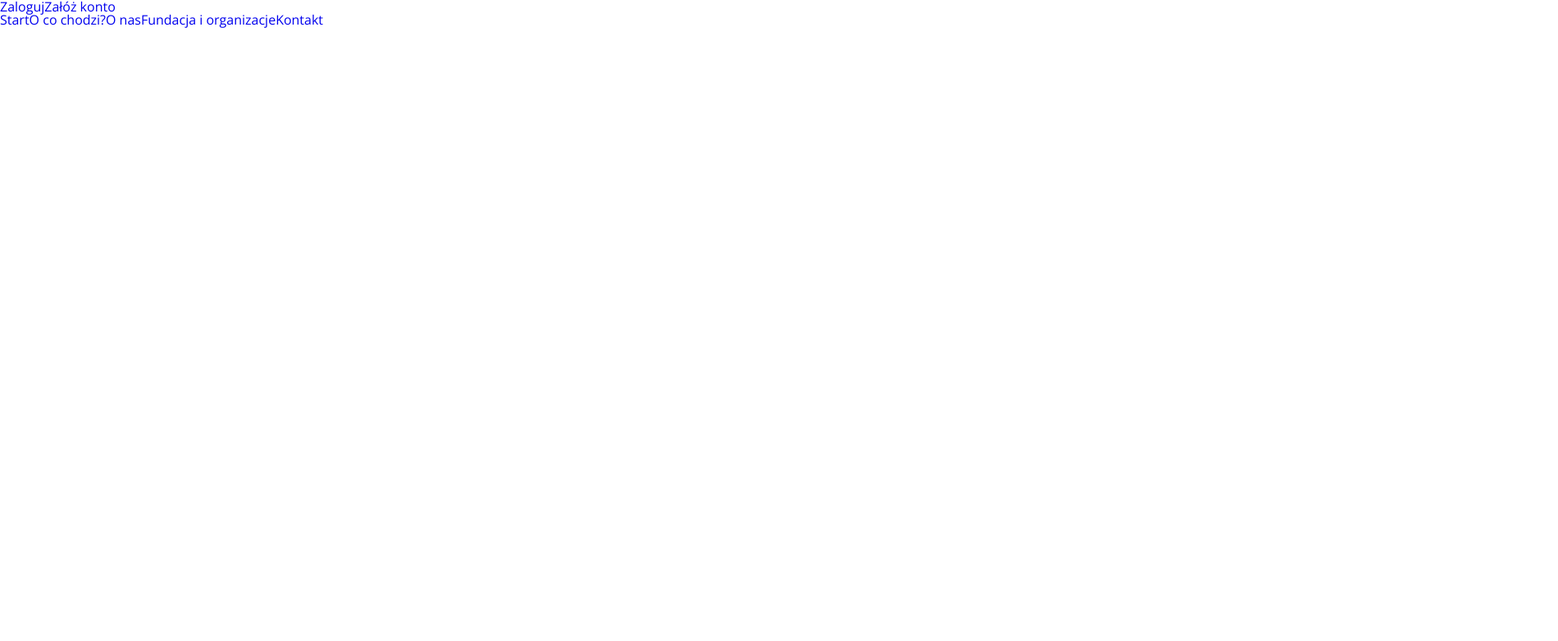
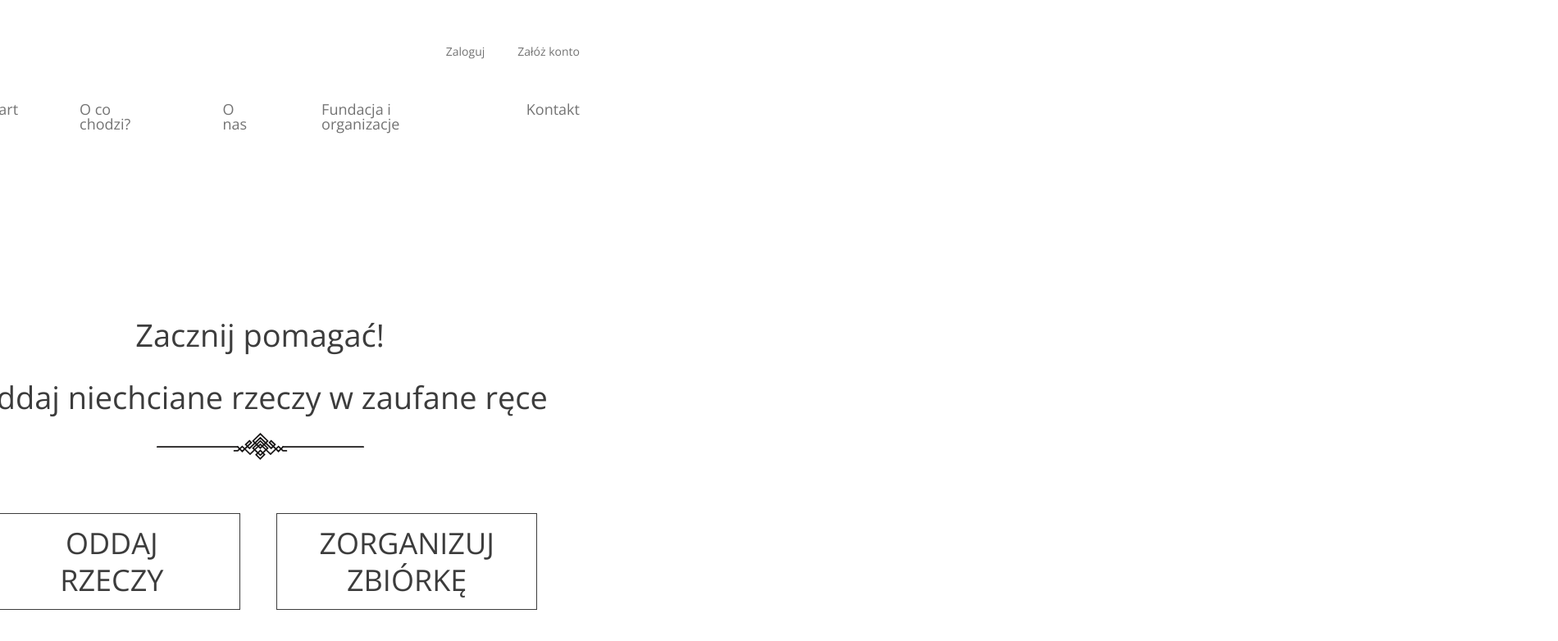
Before and after one commit to EwelinaKopczewska/Givebackthings-App, a React (Create React App) app: page / in a window 1280 px wide. Shown: the top 782 px of the page at 82% size, 1900 px wide, since content can reach past the window. Built offline with nearby package versions, Linux system fonts and the light colour scheme.

Commit message:
Navigation and home section

```diff
--- a/src/components/Home/HomeHeader.js
+++ b/src/components/Home/HomeHeader.js
@@ -1,11 +1,24 @@
 import React from "react";
-
+import {Link } from "react-router-dom";
 import Nav from "./Nav";
+import Decoration from "../../assets/Decoration.svg"
+import HomeImage from "../../assets/Home-Hero-Image.jpg"
 
 const HomeHeader = () => {
     return (
-        <header>
-            <Nav></Nav>
+        <header className="header">
+            <img src={HomeImage} className= "header_img" alt="Home"/>
+            <div className="header_container">
+                <Nav></Nav>
+                <div className="header_box">
+                    <h1 className= "header_title" >Zacznij pomagać!<br></br><br></br>Oddaj niechciane rzeczy w zaufane ręce</h1>
+                    <img src={Decoration} className= "header_icon" alt="Decoration"/>
+                    <div className= "header_btn">
+                        <Link to="/logowanie"><button className= "header_btn-first btn ">ODDAJ<br></br>RZECZY</button></Link>
+                        <Link to="/logowanie"><button className= "header_btn-second btn ">ZORGANIZUJ<br></br>ZBIÓRKĘ</button></Link>
+                    </div>
+                </div>
+            </div>
         </header>
     )
 }
--- a/src/components/Home/Nav.js
+++ b/src/components/Home/Nav.js
@@ -7,11 +7,11 @@ const Nav = () => {
         <div>
             <NavLog></NavLog>
             <div className="nav">
-                <HashLink smooth to="/">Start</HashLink>
-                <HashLink smooth to="/#whatIsItAbout">O co chodzi?</HashLink>
-                <HashLink smooth to="/#aboutUs">O nas</HashLink>
-                <HashLink smooth to="/#whoWeHelp">Fundacja i organizacje</HashLink>
-                <HashLink smooth to="/#homeContact">Kontakt</HashLink>
+                <HashLink smooth to="/" className="nav_link">Start</HashLink>
+                <HashLink smooth to="/#whatIsItAbout" className="nav_link">O co chodzi?</HashLink>
+                <HashLink smooth to="/#aboutUs" className="nav_link">O nas</HashLink>
+                <HashLink smooth to="/#whoWeHelp" className="nav_link">Fundacja i organizacje</HashLink>
+                <HashLink smooth to="/#homeContact" className="nav_link">Kontakt</HashLink>
             </div>
         </div>
     )
--- a/src/components/Home/NavLog.js
+++ b/src/components/Home/NavLog.js
@@ -4,8 +4,8 @@ import {Link } from "react-router-dom";
 const NavLog = () => {
     return (
         <div className="navLog">
-            <Link to="/logowanie" className="navLog_btn" >Zaloguj</Link>
-            <Link to="/rejestracja" className="navLog_btn" >Załóż konto</Link>
+            <Link to="/logowanie" className="navLog_link" >Zaloguj</Link>
+            <Link to="/rejestracja" className="navLog_link" >Załóż konto</Link>
         </div>
     )
 }
--- /dev/null
+++ b/src/scss/home/homeHeader.scss
@@ -0,0 +1,46 @@
+.header{
+    display: flex;
+    flex-direction: row;
+    color: $color-darkgrey;
+
+    .header_img{
+        margin-left: -483px;
+    }
+
+    .header_container{
+
+        .header_box{
+            display :flex;
+            flex-direction: column;
+            justify-content: center;
+            align-items: center;
+            margin-top: 219px;
+
+            .header_title{
+                font-size: 38px;
+                text-align: center;
+            }
+
+            .header_icon{
+                margin-top: 25px;
+            }
+
+            .header_btn{
+                margin-top: 65px;
+
+                .header_btn-first{
+                    font-size: 36px;
+                    padding: 13px 93px;
+                    font: normal normal 300 36px/45px $font-base;
+                    margin-right: 44px;
+                }
+
+                .header_btn-second{
+                    font-size: 36px;
+                    padding: 13px 51px;
+                    font: normal normal 300 36px/45px $font-base;
+                }
+            }
+        }
+    }
+}
--- a/src/scss/home/nav.scss
+++ b/src/scss/home/nav.scss
@@ -0,0 +1,18 @@
+.nav{
+    width: 100vh;
+    font-size: 18px;
+    margin-top: 34px;
+    display: flex;
+    justify-content: flex-end;
+
+    .nav_link{
+        color: $color-grey;
+        margin-left: 55px;
+        padding: 10px;
+
+        &:hover{
+            border: 0.75px solid $color-darkgrey;
+            padding: 9px;
+        }
+    }
+}
--- a/src/scss/home/navLog.scss
+++ b/src/scss/home/navLog.scss
@@ -0,0 +1,18 @@
+.navLog{
+    width: 100vh;
+    font-size: 14px;
+    margin-top: 46px;
+    display: flex;
+    justify-content: flex-end;
+
+    .navLog_link{
+        color: $color-grey;
+        margin-left: 20px;
+        padding: 10px;
+
+        &:hover{
+            border: 0.75px solid $color-orange;
+            padding: 9px;
+        }
+    }
+}
--- a/src/scss/main.scss
+++ b/src/scss/main.scss
@@ -5,11 +5,23 @@
 
 body {
     font-family: $font-base;
+    width: 1900px;
+    height: 5080px;
 
     a {
         text-decoration: none;
     }
+
+    .btn{
+        background-color: white;
+        border: 0.75px solid $color-darkgrey;
+        color: $color-darkgrey;
+        cursor: pointer;
+    }
 }
+
+
 
 @import "./home/nav.scss";
 @import "./home/navLog.scss";
+@import "./home/homeHeader.scss";
```
Also changed, not shown: src/components/LogIn.js (added).
